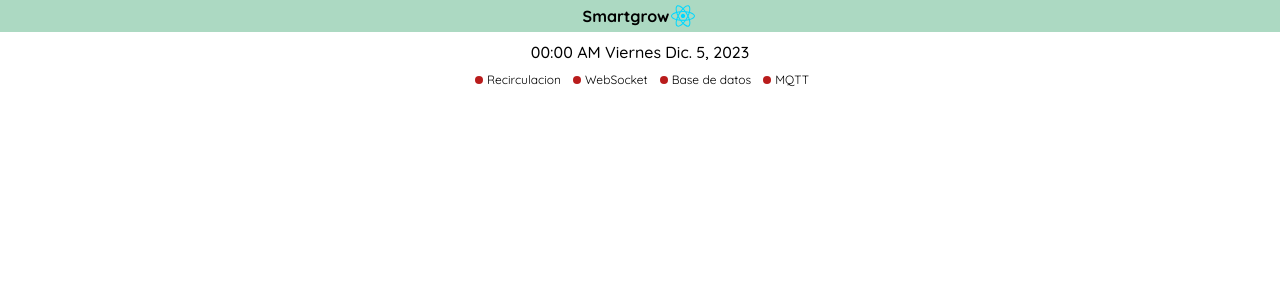
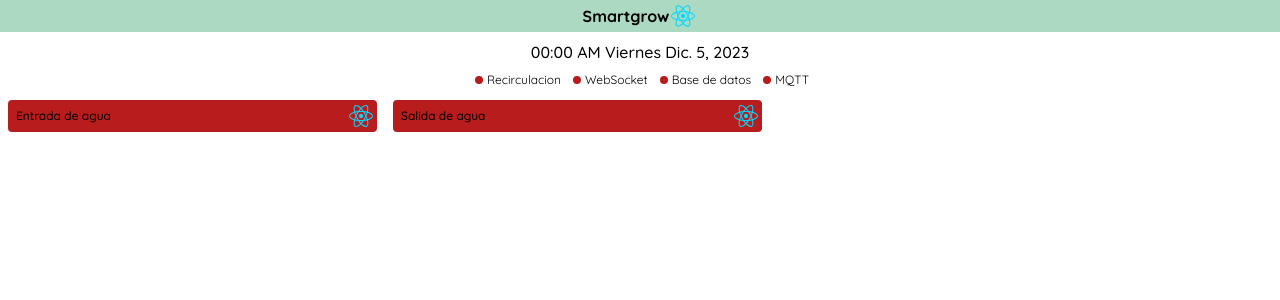
Before and after one commit to santiagoSuarez219/smartgrow_frontend_react_prod, a React (Vite) app: page / in a window 1280 px wide. Shown: the top 300 px of the page. Built offline with nearby package versions, Linux system fonts and the light colour scheme.

Commit message:
Buttons for "Entrada de agua"...

```diff
--- a/src/components/Connections/ButtonIcon.jsx
+++ b/src/components/Connections/ButtonIcon.jsx
@@ -1,20 +1,25 @@
-import React, { useState } from 'react'
+import React, { useState } from "react";
 
-const ButtonIcon= (props) => {
+const ButtonIcon = (props) => {
+  const baseclass = "flex max-w-[369px] justify-between w-full p-1 m-2 rounded items-center"
+  let [buttonClass, setButtonClass] = useState(baseclass+" bg-red-700");
+  let [state,setState] = useState(false)
 
-  let [buttonClass,setButtonClass] = useState("");
-
-let handleClick = () => {
- console
-
-}
+  const handleClick = () => {
+    setState(!state)
+    if(state){
+      setButtonClass(`${baseclass} bg-primary`)
+    }else{
+      setButtonClass(`${baseclass} bg-red-700`)
+    }
+  };
 
   return (
-    <button className={buttonClass} onClick={handleClick()}>
-      <h3>{props.buttonText}</h3>
-      <img src={props.ButtonIcon} alt="" />
+    <button className={buttonClass} onClick={handleClick}>
+      <h3 className="text-xs font-medium m-1">{props.buttonText}</h3>
+      <img src={props.ButtonIcon} className="w-6" alt="" />
     </button>
-  )
-}
+  );
+};
 
-export default ButtonIcon
+export default ButtonIcon;
--- a/src/components/Connections/Connections.jsx
+++ b/src/components/Connections/Connections.jsx
@@ -2,6 +2,8 @@
 import { useState, useEffect } from "react";
 import ConnectionInfo from "./ConnectionInfo";
 import { useInterval } from "../useInterval";
+import ButtonIcon from "./ButtonIcon";
+import reactimg from '../../assets/react.svg'
 
 const Connections = () => {
   let [date, setDate] = useState(new Date());
@@ -24,6 +26,10 @@
         <ConnectionInfo sensor="WebSocket" />
         <ConnectionInfo sensor="Base de datos" />
         <ConnectionInfo sensor="MQTT" />
+      </div>
+      <div className="flex">
+        <ButtonIcon buttonText="Entrada de agua" ButtonIcon={reactimg}/>
+        <ButtonIcon buttonText="Salida de agua" ButtonIcon={reactimg}/>
       </div>
     </div>
   );
```
